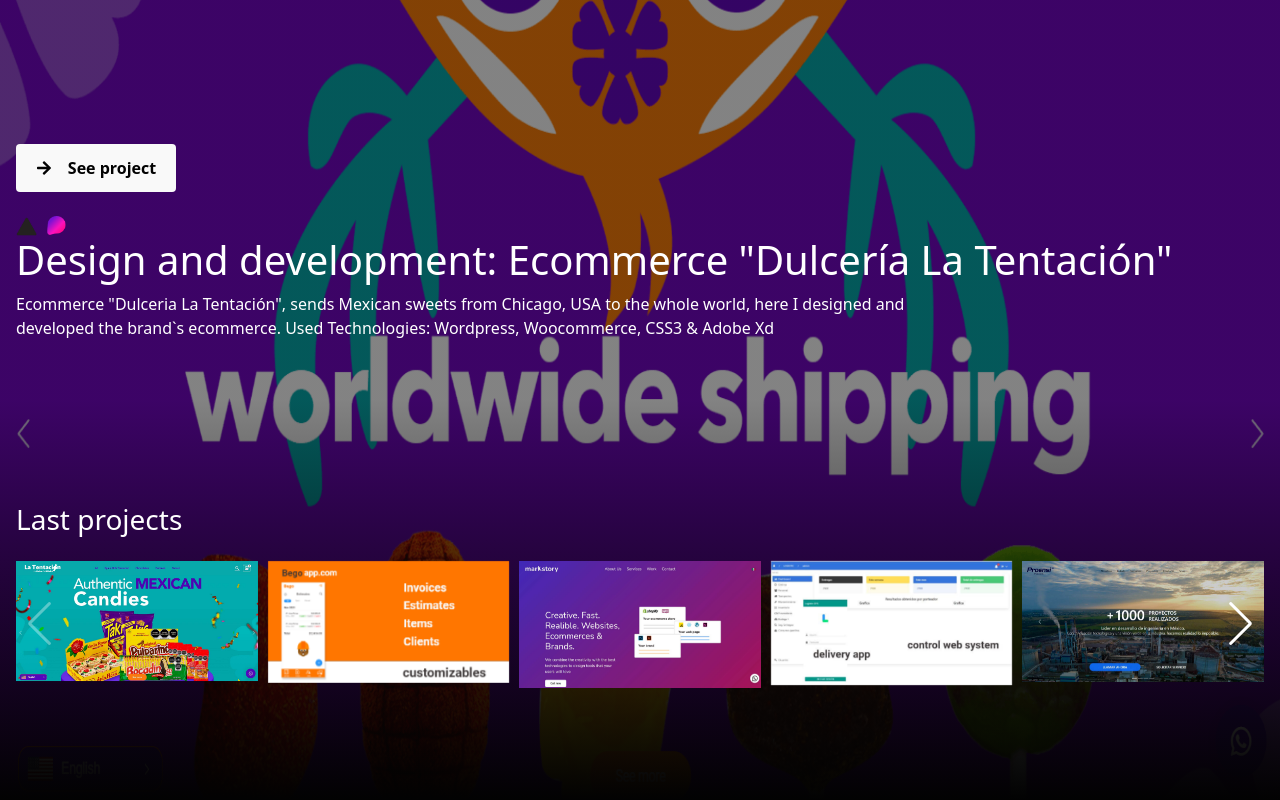
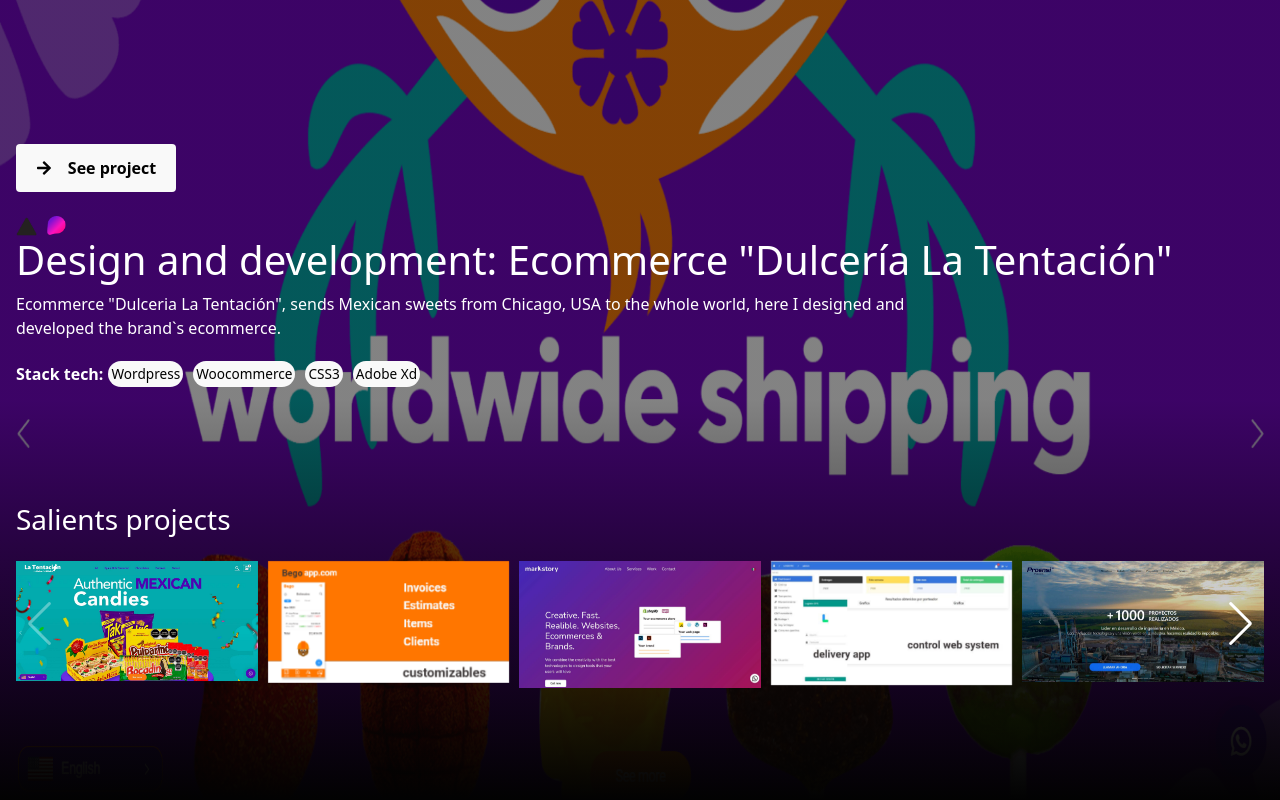
Before and after one commit to dapv67/portfolio, a React (Create React App) app: page /portfolio in a window 1280 px wide. Shown: the top 800 px of the page. Built offline with nearby package versions, Linux system fonts and the light colour scheme.

Commit message:
improve the images and copy

```diff
--- a/src/pages/Home.js
+++ b/src/pages/Home.js
@@ -17,11 +17,17 @@
         <div className="text-main">
           <h1>Software engineer 👨‍💻</h1>
           <p className="">
-            +3 years of experience specialized in React and JavaScript
-            collaborating multidisciplinary teams under agile methodologies
-            developing, maintaining and deploying software functionalities
-            implementing UI/UX designs, with strong problem-solving skills.
-            Interest in software development, artificial intelligence and
+            <strong>
+              +3 years of experience specialized in React and JavaScript{" "}
+            </strong>{" "}
+            collaborating multidisciplinary teams under
+            <strong>
+              {" "}
+              agile methodologies developing, maintaining and deploying software
+              functionalities implementing UI/UX designs, with strong
+              problem-solving skills
+            </strong>
+            . Interest in software development, artificial intelligence and
             management of high performance teams.
           </p>
         </div>
--- a/src/pages/Portfolio.css
+++ b/src/pages/Portfolio.css
@@ -70,6 +70,19 @@
   color: #020202;
   text-decoration: none;
 }
+.container-stack {
+  display: flex;
+  flex-wrap: wrap;
+  align-items: center;
+}
+.item-stack {
+  padding: 0.19rem;
+  background-color: #f9f9f9;
+  color: #020202;
+  border-radius: 25px;
+  margin: 5px;
+  font-size: 0.85rem;
+}
 
 /* ---------------- Swiper ------------------- */
 .swiper {
@@ -108,9 +121,7 @@
 .container-sliders {
   color: white;
   width: 100%;
-
   padding: 2rem 1rem;
-
   position: absolute;
   bottom: 4rem;
   left: 0;
--- a/src/pages/Portfolio.js
+++ b/src/pages/Portfolio.js
@@ -26,8 +26,9 @@
       id: 0,
       title: 'Design and development: Ecommerce "Dulcería La Tentación"',
       description:
-        'Ecommerce "Dulceria La Tentación", sends Mexican sweets from Chicago, USA to the whole world, here I designed and developed the brand`s ecommerce. Used Technologies: Wordpress, Woocommerce, CSS3 & Adobe Xd',
+        'Ecommerce "Dulceria La Tentación", sends Mexican sweets from Chicago, USA to the whole world, here I designed and developed the brand`s ecommerce.',
       url: "https://dulcerialatentacion.com/",
+      stack: ["Wordpress", "Woocommerce", "CSS3", "Adobe Xd"],
       imageUrl: "dulceria",
       iconUrl: "dulceria",
     },
@@ -35,8 +36,17 @@
       id: 1,
       title: "Design and development: Begoapp.com",
       description:
-        "Bego Project is a web app to estimate jobs and send custom quotes to customers via email & Invoice generator. Modules: Invoices, Estimates, Clients & Items. Used Technologies: Mongodb, Expressjs, Reactjs, Nodejs, Boostrap5, CSS3 & Adobe Xd",
+        "Bego Project is a web app to estimate jobs and send custom quotes to customers via email & Invoice generator. Modules: Invoices, Estimates, Clients & Items.",
       url: "#",
+      stack: [
+        "Mongodb",
+        "Expressjs",
+        "Reactjs",
+        "Nodejs",
+        "Boostrap5",
+        "CSS3",
+        "Adobe Xd",
+      ],
       imageUrl: "bego3",
       iconUrl: "bego",
     },
@@ -44,8 +54,9 @@
       id: 2,
       title: "Design & development: Markstory agency website",
       description:
-        "Markstory Project is the website of a Technology development and marketing agency in Chicago, USA. Used Technologies: JavaScript, CSS3, HTML5 & Adobe Xd",
+        "Markstory Project is the website of a Technology development and marketing agency in Chicago, USA.",
       url: "https://dapv67.github.io/markstory.github.io/",
+      stack: ["JavaScript", "CSS3", "HTML5", "Adobe Xd"],
       imageUrl: "markstory",
       iconUrl: "markstory",
     },
@@ -53,8 +64,17 @@
       id: 3,
       title: "Design & managment: Logistics system",
       description:
-        "3 components: Web system that controls the operation of a delivery company, API for app-system delivery & Android mobile app for delivery. Used Technologies: Reactjs, Expressjs, Nodejs, Bulma, CSS3, Adobe Xd & Scrum methodology",
-      url: "#",
+        "3 components: Web system that controls the operation of a delivery company, API for app-system delivery & Android mobile app for delivery.",
+      url: "http://logisticexpressdelsur.com/login",
+      stack: [
+        "Reactjs",
+        "Expressjs",
+        "Nodejs",
+        "Bulma",
+        "CSS3",
+        "Adobe Xd",
+        "Scrum methodology",
+      ],
       imageUrl: "logistic2",
       iconUrl: "logistic",
     },
@@ -63,8 +83,16 @@
       id: 4,
       title: "Design & development: Proensi.com",
       description:
-        "Proensi.com Project is the new website of a specialist company and leader in the industrial and engineering field in Mexico. Used Technologies: JavaScript, HTML5, CSS3, Bootstrap5, jQuery & Adobe Xd",
+        "Proensi.com Project is the new website of a specialist company and leader in the industrial and engineering field in Mexico.",
       url: "https://www.proensi.com.mx/",
+      stack: [
+        "JavaScript",
+        "HTML5",
+        "CSS3",
+        "Bootstrap5",
+        "jQuery",
+        "Adobe Xd",
+      ],
       imageUrl: "proensi",
       iconUrl: "proensi",
     },
@@ -72,8 +100,20 @@
       id: 5,
       title: "Design & development: Central Factory App",
       description:
-        "Central Factory SaaS Web system that helps to control the processes of a factory: Generates the weekly production planning, Alerts of maximum and minimum inventory, Shipment tracking, Customer Agenda, History of inventory inputs and outputs. Used Technologies: JavaScript, HTML5, CSS3, Bootstrap5, Datatables, Chartjs, jQuery & Adobe Xd",
+        "Central Factory SaaS Web system that helps to control the processes of a factory: Generates the weekly production planning, Alerts of maximum and minimum inventory, Shipment tracking, Customer Agenda, History of inventory inputs and outputs.",
       url: "https://dapv67.github.io/central-factory/",
+      stack: [
+        "PHP",
+        "MySQL",
+        "JavaScript",
+        "HTML5",
+        "CSS3",
+        "Bootstrap5",
+        "Datatables",
+        "Chartjs",
+        "jQuery",
+        "Adobe Xd",
+      ],
       imageUrl: "factory",
       iconUrl: "factory",
     },
@@ -81,17 +121,18 @@
       id: 6,
       title: "Design and development: Personal/Portfolio website",
       description:
-        "Personal/Portfolio Site Project. It is my personal website where I show how I can help you and how you can contact me to work together. Used Technologies: Reactjs, Nodejs, Boostrap5, CSS3 & Adobe Xd",
+        "Personal/Portfolio Site Project. It is my personal website where I show how I can help you and how you can contact me to work together.",
       url: "https://dapv67.github.io/markstory.github.io/",
+      stack: ["Reactjs", "Nodejs", "Boostrap5", "CSS3", "Adobe Xd"],
       imageUrl: "personal",
       iconUrl: "personal",
     },
     {
       id: 7,
       title: "Design and development: Finest Construction website",
-      description:
-        "Website of a construction firm in chicago, USA. Used Technologies: Wordpress, CSS3 & Adobe Xd",
+      description: "Website of a construction firm in Chicago, USA. ",
       url: "https://finesthomeconstruction.com/",
+      stack: ["Wordpress", "CSS3", "Adobe Xd"],
       imageUrl: "finestImage",
       iconUrl: "finestIcon",
     },
@@ -99,6 +140,7 @@
   const [nameCurrent, setNameCurrent] = useState(projects[0].title);
   const [descripCurrent, setDescripCurrent] = useState(projects[0].description);
   const [urlCurrent, setUrlCurrent] = useState(projects[0].url);
+  const [stack, setStack] = useState(projects[0].stack);
   const [IconUrlCurrent, setIconUrlCurrent] = useState(projects[0].iconUrl);
   const [items, setItems] = useState([]);
   useEffect(() => {
@@ -110,6 +152,7 @@
     setDescripCurrent(projects[id].description);
     setIconUrlCurrent(projects[id].iconUrl);
     setUrlCurrent(projects[id].url);
+    setStack(projects[id].stack);
   }
 
   return (
@@ -140,11 +183,17 @@
 
             <h1 className="name-project">{nameCurrent}</h1>
             <p className="description-project">{descripCurrent}</p>
+            <div className="container-stack">
+              <strong>Stack tech: </strong>
+              {stack.map((item) => {
+                return <div className="item-stack">{item}</div>;
+              })}
+            </div>
           </div>
         </div>
       </div>
       <div className="container-sliders">
-        <h3>Last projects</h3>
+        <h3>Salients projects </h3>
         <Swiper
           slidesPerView={5}
           spaceBetween={10}
```
Also changed, not shown: public/assets/projects/markstory.png, public/assets/projects/personal.png.
